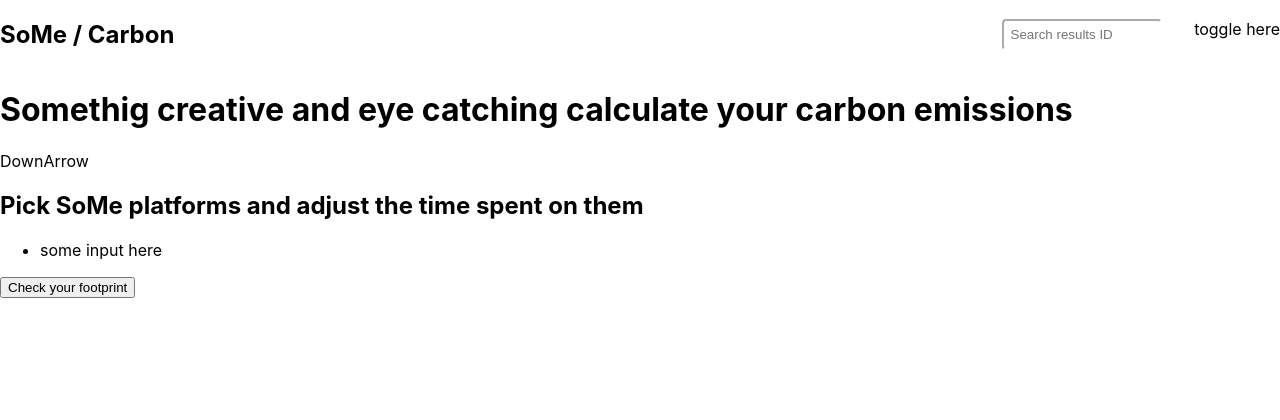
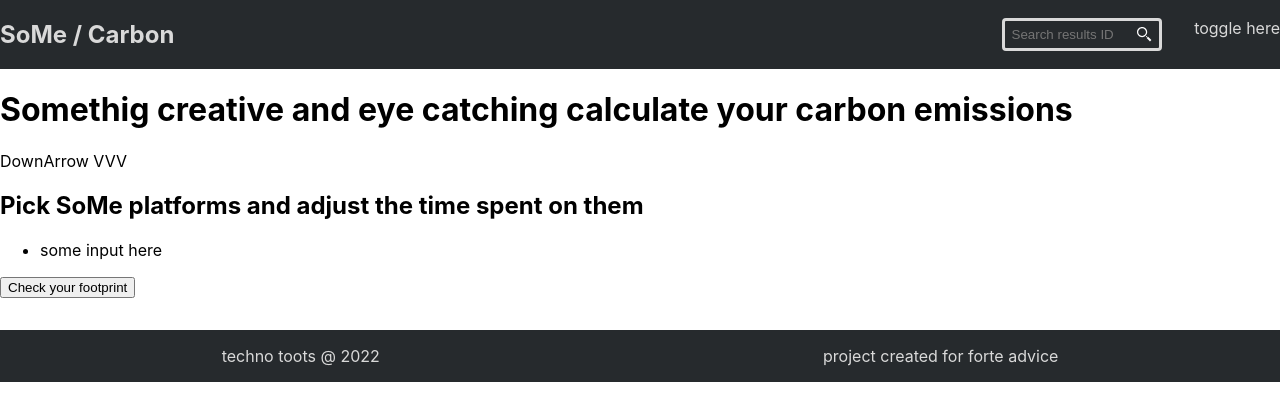
Before and after one commit to relcnob/carbon_footprint, a Next.js app: page / in a window 1280 px wide. Shown: the top 420 px of the page. Built offline with nearby package versions, Linux system fonts and the light colour scheme.

Commit message:
footer, downarrow, receipt

```diff
--- a/components/DownArrow.jsx
+++ b/components/DownArrow.jsx
@@ -1,7 +1,7 @@
 import React from "react";
 
 function DownArrow() {
-  return <div>DownArrow</div>;
+  return <div>DownArrow VVV</div>;
 }
 
 export default DownArrow;
--- /dev/null
+++ b/components/Footer.jsx
@@ -0,0 +1,12 @@
+import React from "react";
+import style from "../styles/Footer.module.css";
+function Footer() {
+  return (
+    <footer className={style.footer}>
+      <p>techno toots @ 2022</p>
+      <p>project created for forte advice</p>
+    </footer>
+  );
+}
+
+export default Footer;
--- a/pages/_app.js
+++ b/pages/_app.js
@@ -1,3 +1,4 @@
+import Footer from "../components/Footer";
 import TopNav from "../components/TopNav";
 import "../styles/globals.css";
 function MyApp({ Component, pageProps }) {
@@ -5,6 +6,7 @@ function MyApp({ Component, pageProps }) {
     <>
       <TopNav />
       <Component {...pageProps} />
+      <Footer />
     </>
   );
 }
--- /dev/null
+++ b/styles/Footer.module.css
@@ -0,0 +1,8 @@
+.footer {
+  display: flex;
+  flex-flow: row wrap;
+  justify-content: space-around;
+  background-color: #262a2d;
+  color: #d9d9d9;
+  margin-top: 2rem;
+}
--- a/styles/Search.module.css
+++ b/styles/Search.module.css
@@ -1,5 +1,4 @@
 .searchLabel {
-  color: red;
   position: relative;
 }
 
@@ -19,8 +18,10 @@
 }
 
 .searchInput {
+  background-color: #262a2d;
+  color: #d9d9d9;
   padding: 0.4rem 0.4rem;
   width: 10rem;
-  border-color: white;
   border-radius: 4px;
+  border: #d9d9d9 solid 3px;
 }
--- a/styles/TopNav.module.css
+++ b/styles/TopNav.module.css
@@ -3,6 +3,8 @@
   flex-flow: row nowrap;
   align-items: center;
   justify-content: space-between;
+  background-color: #262a2d;
+  color: #d9d9d9;
 }
 
 .navigation > div {
```
Also changed, not shown: components/Receipt.jsx (added, +7 -0 lines), pages/results.js (added, +18 -0 lines).
